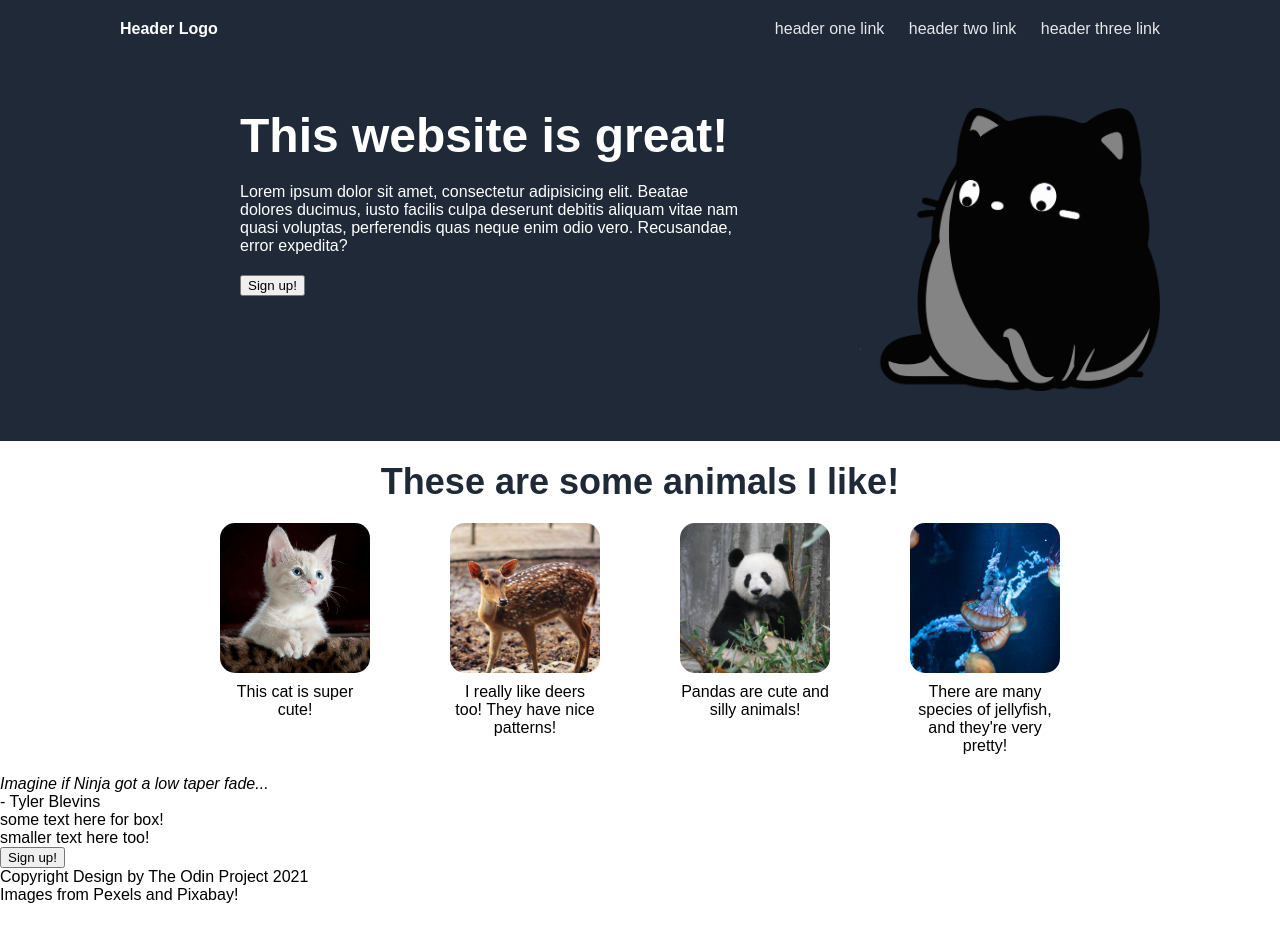
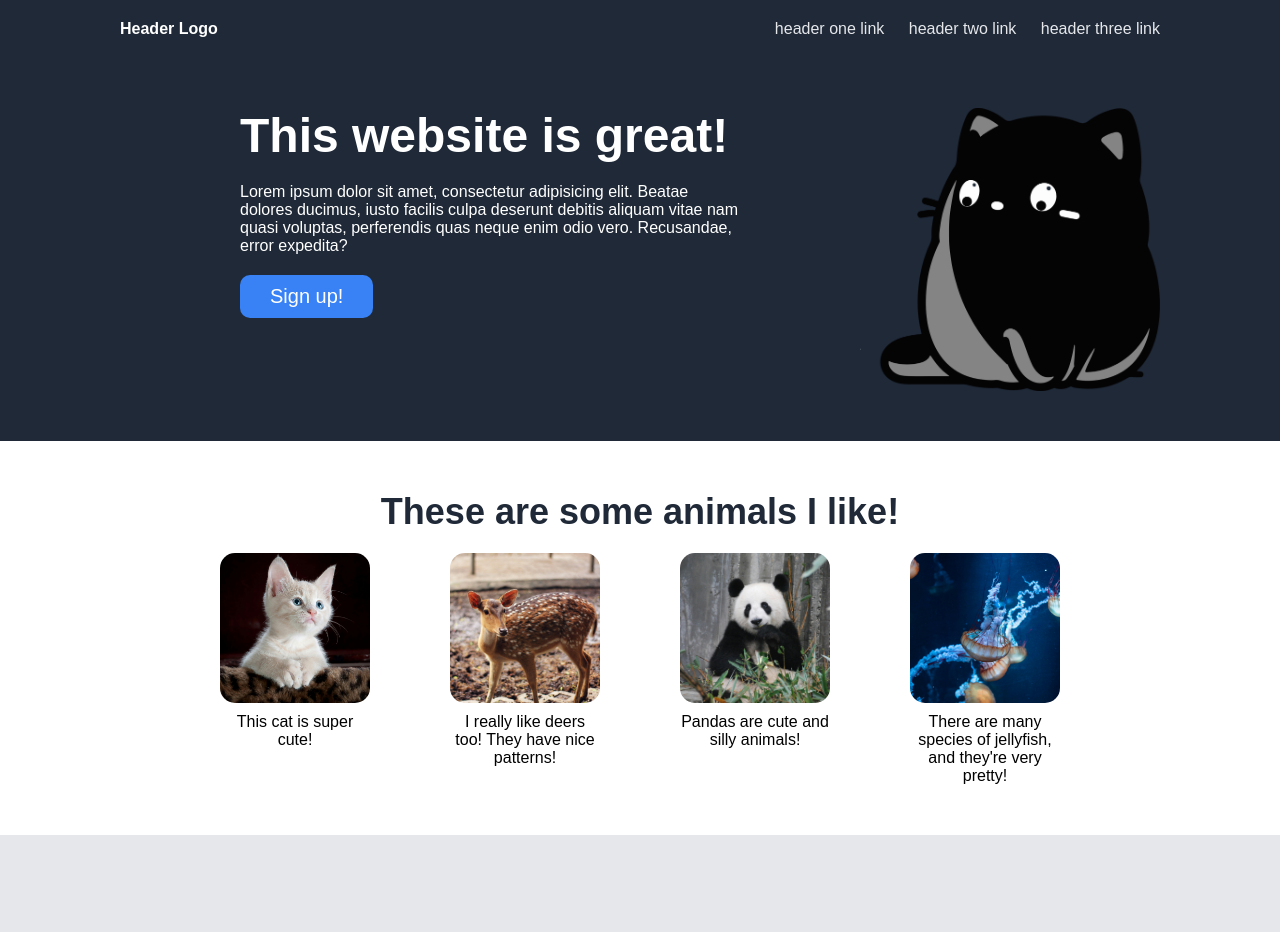
Before and after one commit to summerlinux/Project-Landing-Page, a plain HTML site: page index.html in a window 1280 px wide. Shown: the top 932 px of the page. Before the commit the page ends 904 px from the top, so only its background shows below. Drawn offline with Linux system fonts and the light colour scheme.

Commit message:
Finalising CSs with sections, header and footer using flexbox

```diff
--- a/style.css
+++ b/style.css
@@ -4,6 +4,7 @@
 
 body {
     margin: 0;
+    height: 100vh;
 }
 
 header{
@@ -51,8 +52,15 @@ a {
 
 .firstbutton {
     display: flex;
+    flex-grow: 1;
     margin-left:120px;
     margin-top: 20px;
+    font-size: 20px;
+    background-color: #3882F6;
+    border-radius:10px;
+    color: white;
+    padding: 10px 30px;
+    border: 0;
 }
 
 img {
@@ -65,7 +73,7 @@ img {
     display: flex;
     flex-direction: column;
     gap: 20px;
-    padding: 20px;
+    padding: 50px 0px;
 }
 
 .section_two_title {
@@ -79,7 +87,6 @@ img {
     display: flex;
     justify-content:center;
     gap: 80px;
-
 }
 
 .two_info {
@@ -99,3 +106,66 @@ img {
     text-align: center;
     margin-top: 10px;
 }
+
+.section_Three {
+    background-color:#E5E7EB;
+    display: flex;
+    justify-content: center;
+    padding: 100px 0px;
+}
+
+.section_Three_content {
+    display: flex;
+    flex-direction: column;
+    gap: 20px;
+}
+
+.section_Three_text {
+    font-size: 36px;
+    color: #1F2937;
+}
+
+.three_moreText {
+    margin-left: auto;
+    font-weight: 700;
+}
+
+.section_Four {
+    display: flex;
+    justify-content: center;
+    padding: 50px;
+}
+
+.section_Four_container {
+    display: flex;
+    background-color:#3882F6 ;
+    padding: 50px;
+    width: 70%;
+    border-radius:25px;
+}
+
+.section_four_texts {
+    color: white;
+    font-size: 20px;
+}
+
+.secondbutton {
+    margin-left: auto;
+    font-size: 20px;
+    background-color: #3882F6;
+    color: white;
+    border: 2px solid white;
+    border-radius: 10px;
+    padding: 0px 20px;
+}
+
+.footer {
+    background-color: #1F2937;
+    color: white;
+    margin-top: auto;
+    padding: 40px;
+    display: flex;
+    flex-direction: column;
+    justify-content:center;
+    align-items: center;
+}
```
